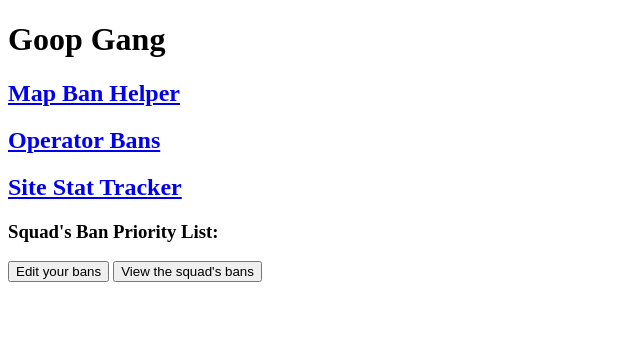
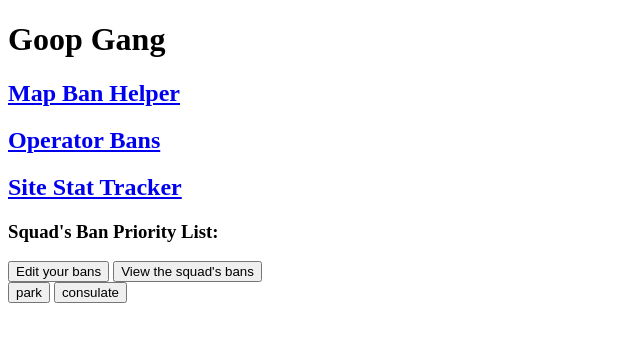
Before and after one commit to MichaelJHla/SiegeSquadTracker, a plain HTML site: page public/html/map-bans.html in a window 1280 px wide. Both pictures are taken after a click on the button "Edit your bans". Shown: the whole page, without its empty margins (0-640 px from the left). Drawn offline with Linux system fonts and the light colour scheme.

Commit message:
Add a basic voting system for the maps

```diff
--- a/public/html/map-bans.html
+++ b/public/html/map-bans.html
@@ -21,14 +21,15 @@
         </div>
         <div id="options">
             <h3>Squad's Ban Priority List:</h3>
-            <button id="edit-bans">Edit your bans</button>
+            <button id="edit-bans" onclick="startVoting()">Edit your bans</button>
             <button id="squad-bans">View the squad's bans</buttuon>
         </div>
         <div id="ban-list">
             <!--This will display all the bans that are currently being requested to be seen-->
         </div>
         <div id="map-compare">
-            <!--This will display two buttons which let the user pick which map they would rather play-->
+            <button class="vote-button" id="map1" onclick="vote(1)"></button>
+            <button class="vote-button" id="map2" onclick="vote(2)"></button>
         </div>
     </div>
 
@@ -46,10 +47,15 @@
     <script>
         //This will assign the proper squad name to the proper header
         var squadName = "Goop Gang";
-        $("#squad-name").text(squadName);
+        $('#squad-name').text(squadName);
     </script>
 
     <script>
+        var sortedMaps = [];
+        var maps = [];
+        var m1;
+        var m2;
+
         //Fisher-Yates shuffle algorithm
         function shuffle(a) {
             var j, x, i;
@@ -61,5 +67,57 @@
             }
             return a;
         }
+
+        function startVoting() {
+            sortedMaps = []; //Clear the sorted maps array
+
+            //Refresh the list of maps
+            maps = ["bank", "border", "chalet", "clubhouse", "coastline",
+               "consulate", "kafe", "kanal", "oregon", "outback",
+               "park", "villa"];
+            maps = shuffle(maps);//Shuffle the list of maps
+
+            m1 = maps.pop();
+            m2 = maps.pop();
+
+            $('#map1').text(m1);
+            $('#map2').text(m2);
+        }
+
+        function vote(a) {
+            if (sortedMaps.length == 0) { //Handles the first vote
+                if (a == 1) {
+                    sortedMaps.push(m1);
+                    sortedMaps.push(m2);
+                } else {
+                    sortedMaps.push(m2);
+                    sortedMaps.push(m1);
+                }
+                m1 = maps.pop();
+                m2 = sortedMaps[0];
+            } else {
+                if (a == 1) {
+                    sortedMaps.splice(sortedMaps.indexOf(m2), 0, m1);
+                    m1 = maps.pop();
+                    m2 = sortedMaps[0];
+                } else {
+                    m2 = sortedMaps[sortedMaps.indexOf(m2) + 1];
+                    if (m2 == undefined) {
+                        sortedMaps.push(m1);
+                        m1 = sortedMaps.pop();
+                        m2 = sortedMaps[0];
+                    }
+                }
+            }
+
+            if (m1 == undefined) {
+                //View the just created ban list
+            } else {
+                //Updates the text of the voting buttons
+                $('#map1').text(m1);
+                $('#map2').text(m2);
+            }
+        }
     </script>
 </body>
+</html>
```
